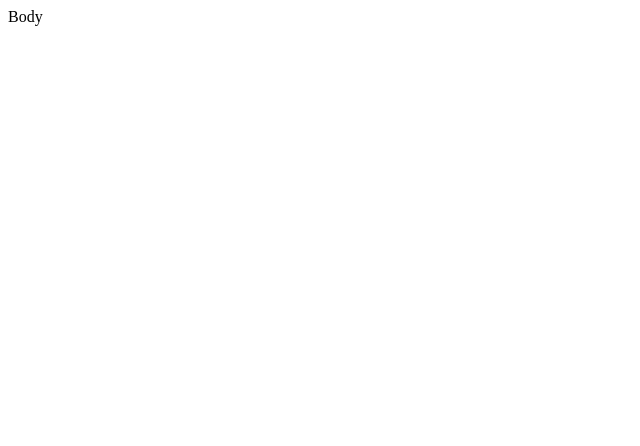
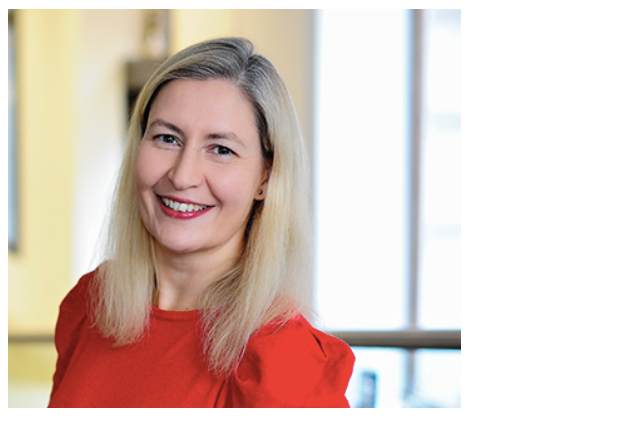
Before and after one commit to githubstevenlau/ftl, a plain HTML site: page home.html in a window 1280 px wide. Shown: the whole page, without its empty margins (0-640 px from the left). Drawn offline with Linux system fonts and the light colour scheme.

Commit message:
Update home.html

```diff
--- a/home.html
+++ b/home.html
@@ -1,6 +1,6 @@
 <html>
 <head><title>FTL</title></head>
 <body>
-Body
+<img src="corp_profile.png"/>
 </body>
 </html>
```
